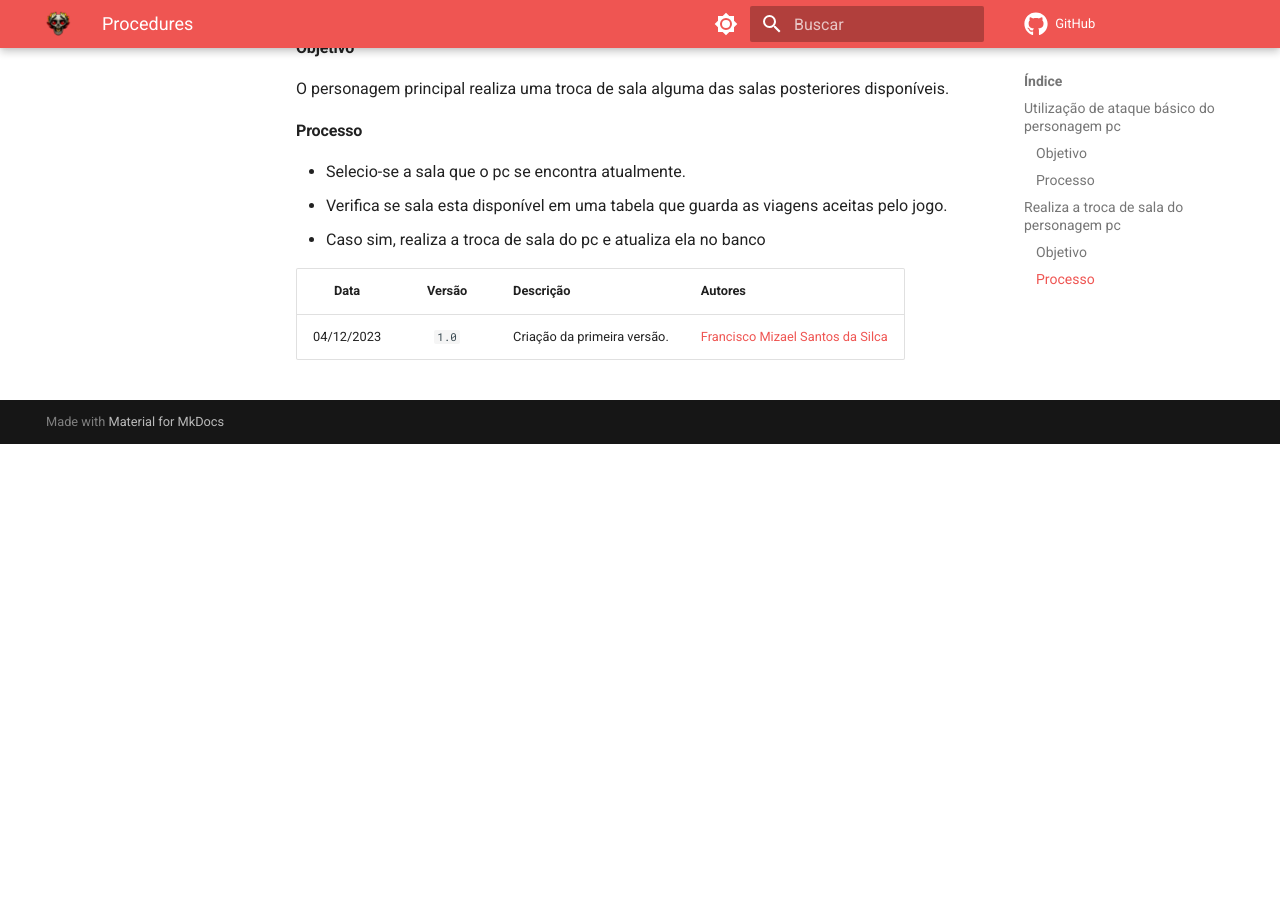
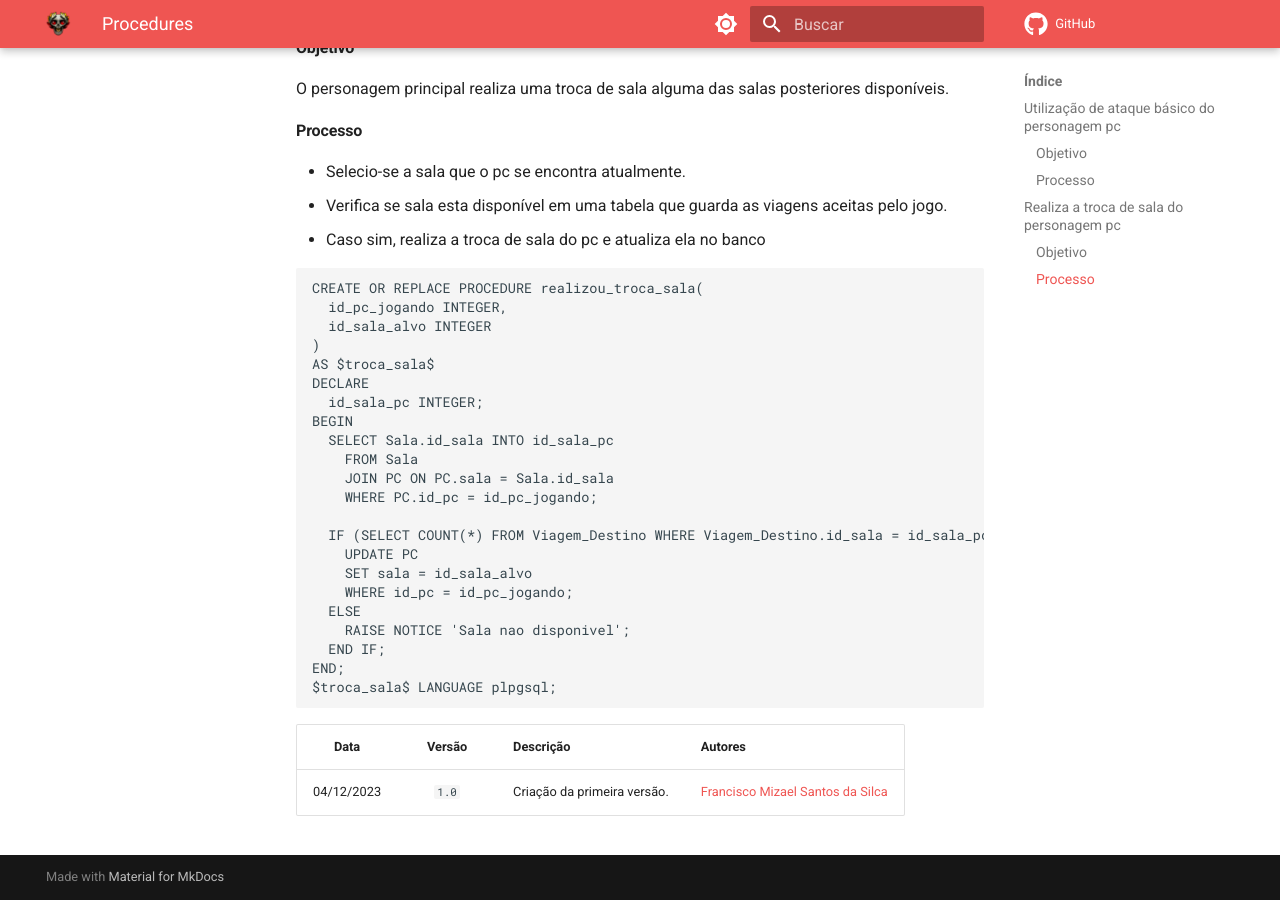
Before and after one commit to SBD1/2023.2-Dark-Souls, an MkDocs documentation site: the page built from docs/Modulo-3/procedures.md, in a window 1280 px wide and 900 px high, scrolled down 1125 px. Built offline with MkDocs 1.6.1 and Material for MkDocs 9.7.7, drawn with Linux system fonts in a browser that asks for light colours; comment, search, counter and statistics services are not loaded; before the commit the page ends 1569 px from its top, so only the background shows below that.

Commit message:
Update procedures.md

````diff
--- a/docs/Modulo-3/procedures.md
+++ b/docs/Modulo-3/procedures.md
@@ -55,6 +55,31 @@ O personagem principal realiza uma troca de sala alguma das salas posteriores di
     </ul>
 </div>
 
+```sql
+CREATE OR REPLACE PROCEDURE realizou_troca_sala(
+  id_pc_jogando INTEGER,
+  id_sala_alvo INTEGER
+)
+AS $troca_sala$
+DECLARE
+  id_sala_pc INTEGER;
+BEGIN
+  SELECT Sala.id_sala INTO id_sala_pc
+    FROM Sala
+    JOIN PC ON PC.sala = Sala.id_sala
+    WHERE PC.id_pc = id_pc_jogando;
+
+  IF (SELECT COUNT(*) FROM Viagem_Destino WHERE Viagem_Destino.id_sala = id_sala_pc AND Viagem_Destino.id_destino = id_sala_alvo) THEN
+    UPDATE PC
+    SET sala = id_sala_alvo
+    WHERE id_pc = id_pc_jogando;
+  ELSE
+    RAISE NOTICE 'Sala nao disponivel';
+  END IF;
+END;
+$troca_sala$ LANGUAGE plpgsql;
+```
+
 |    Data    | Versão | Descrição                   | Autores                                                      |
 | :--------: | :----: | --------------------------- | ------------------------------------------------------------ |
 | 04/12/2023 | `1.0`  | Criação da primeira versão. | [Francisco Mizael Santos da Silca](https://github.com/frmiza) |
````
